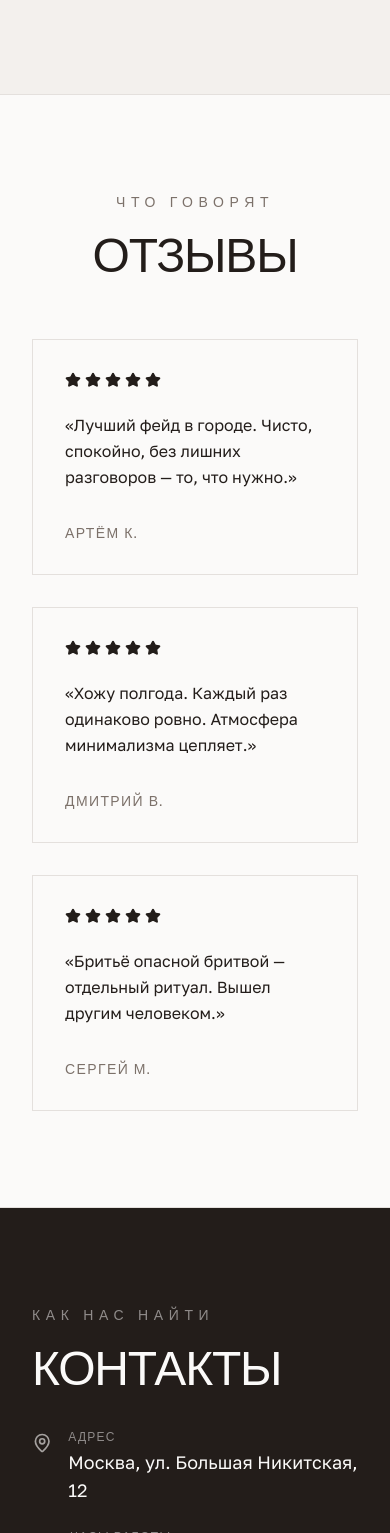
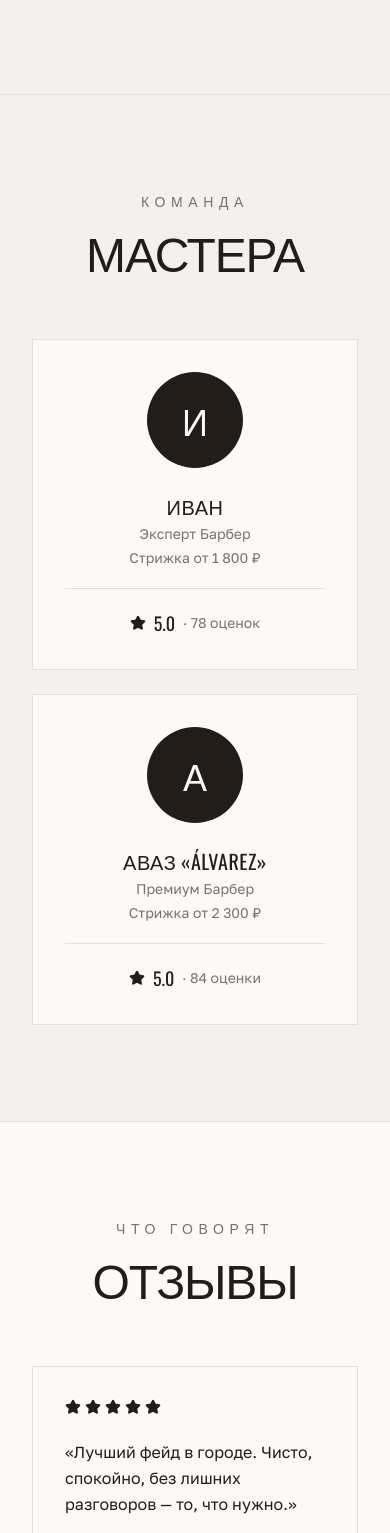
Before and after one commit to pr-poehali-dev/barbershop-site-development, a React (Vite) app: page / in a window 390 px wide. Shown: the part 6195-7728 px from the top of the page. Built offline with nearby package versions, Linux system fonts and the light colour scheme.

Commit message:
Добавить мастеров и контакты

```diff
--- a/src/pages/Index.tsx
+++ b/src/pages/Index.tsx
@@ -19,6 +19,7 @@ const gallery = [
 
 const nav = [
   { id: 'services', label: 'Услуги' },
+  { id: 'masters', label: 'Мастера' },
   { id: 'gallery', label: 'Галерея' },
   { id: 'reviews', label: 'Отзывы' },
   { id: 'contacts', label: 'Контакты' },
@@ -40,6 +41,25 @@ const services = [
 ];
 
 
+
+const masters = [
+  {
+    name: 'Иван',
+    role: 'Эксперт Барбер',
+    desc: 'Стрижка от 1 800 ₽',
+    rating: '5.0',
+    reviews: '78 оценок',
+    initials: 'И',
+  },
+  {
+    name: 'Аваз «Álvarez»',
+    role: 'Премиум Барбер',
+    desc: 'Стрижка от 2 300 ₽',
+    rating: '5.0',
+    reviews: '84 оценки',
+    initials: 'А',
+  },
+];
 
 const reviews = [
   { name: 'Артём К.', text: 'Лучший фейд в городе. Чисто, спокойно, без лишних разговоров — то, что нужно.', rate: 5 },
@@ -208,6 +228,33 @@ const Index = () => {
         </div>
       </section>
 
+      {/* MASTERS */}
+      <section id="masters" className="py-24 md:py-32 border-t border-border bg-secondary">
+        <div className="container">
+          <div className="text-center mb-16">
+            <p className="font-display uppercase tracking-[0.4em] text-muted-foreground text-sm mb-4">Команда</p>
+            <h2 className="font-display font-600 uppercase text-5xl md:text-6xl tracking-tight">Мастера</h2>
+          </div>
+          <div className="grid sm:grid-cols-2 gap-6 max-w-2xl mx-auto">
+            {masters.map((m) => (
+              <div key={m.name} className="bg-background border border-border p-8 flex flex-col items-center text-center hover:border-foreground transition-colors">
+                <div className="w-24 h-24 rounded-full bg-foreground text-background flex items-center justify-center font-display text-4xl mb-6">
+                  {m.initials}
+                </div>
+                <h3 className="font-display uppercase text-xl tracking-wide mb-1">{m.name}</h3>
+                <p className="text-muted-foreground text-sm mb-1">{m.role}</p>
+                <p className="text-muted-foreground text-sm mb-5">{m.desc}</p>
+                <div className="flex items-center gap-2 border-t border-border pt-5 w-full justify-center">
+                  <Icon name="Star" size={16} className="fill-foreground text-foreground" />
+                  <span className="font-display text-lg">{m.rating}</span>
+                  <span className="text-muted-foreground text-sm">· {m.reviews}</span>
+                </div>
+              </div>
+            ))}
+          </div>
+        </div>
+      </section>
+
       {/* REVIEWS */}
       <section id="reviews" className="py-24 md:py-32 border-t border-border">
         <div className="container">
@@ -236,26 +283,33 @@ const Index = () => {
             <p className="font-display uppercase tracking-[0.4em] text-background/50 text-sm mb-4">Как нас найти</p>
             <h2 className="font-display font-600 uppercase text-5xl md:text-6xl tracking-tight mb-10">Контакты</h2>
             <div className="space-y-6">
-              {[
-                { icon: 'MapPin', t: 'Адрес', v: 'Москва, ул. Большая Никитская, 12' },
-                { icon: 'Clock', t: 'Часы работы', v: 'Ежедневно с 10:00 до 22:00' },
-                { icon: 'Phone', t: 'Телефон', v: '+7 (495) 123-45-67' },
-                { icon: 'Mail', t: 'Почта', v: 'hello@forma.ru' },
-              ].map((c) => (
-                <div key={c.t} className="flex items-start gap-4">
-                  <Icon name={c.icon} size={22} className="text-background/60 mt-1" />
-                  <div>
-                    <p className="font-display uppercase text-xs tracking-widest text-background/50 mb-1">{c.t}</p>
-                    <p className="text-lg">{c.v}</p>
-                  </div>
+              <div className="flex items-start gap-4">
+                <Icon name="MapPin" size={22} className="text-background/60 mt-1 shrink-0" />
+                <div>
+                  <p className="font-display uppercase text-xs tracking-widest text-background/50 mb-1">Адрес</p>
+                  <p className="text-lg">Москва, Перовское шоссе, 2 корп. 2</p>
                 </div>
-              ))}
+              </div>
+              <div className="flex items-start gap-4">
+                <Icon name="Clock" size={22} className="text-background/60 mt-1 shrink-0" />
+                <div>
+                  <p className="font-display uppercase text-xs tracking-widest text-background/50 mb-1">Часы работы</p>
+                  <p className="text-lg">Ежедневно с 10:00 до 22:00</p>
+                </div>
+              </div>
+              <div className="flex items-start gap-4">
+                <Icon name="Phone" size={22} className="text-background/60 mt-1 shrink-0" />
+                <div>
+                  <p className="font-display uppercase text-xs tracking-widest text-background/50 mb-1">Телефон</p>
+                  <a href="tel:+79168324914" className="text-lg hover:text-background/70 transition-colors">+7 (916) 832-49-14</a>
+                </div>
+              </div>
             </div>
           </div>
           <div className="min-h-[360px] grayscale contrast-125">
             <iframe
-              title="Карта барбершопа FORMA"
-              src="https://yandex.ru/map-widget/v1/?ll=37.601%2C55.756&z=16&pt=37.601,55.756,pm2rdm"
+              title="Барбершоп КласикО на карте"
+              src="https://yandex.ru/map-widget/v1/?ll=37.801%2C55.748&z=16&pt=37.801,55.748,pm2rdm&text=%D0%9F%D0%B5%D1%80%D0%BE%D0%B2%D1%81%D0%BA%D0%BE%D0%B5%20%D1%88%D0%BE%D1%81%D1%81%D0%B5%2C%202%20%D0%BA%D0%BE%D1%80%D0%BF.%202%2C%20%D0%9C%D0%BE%D1%81%D0%BA%D0%B2%D0%B0"
               width="100%" height="100%" frameBorder="0"
               className="w-full h-full min-h-[360px] border border-background/20"
               allowFullScreen
```
